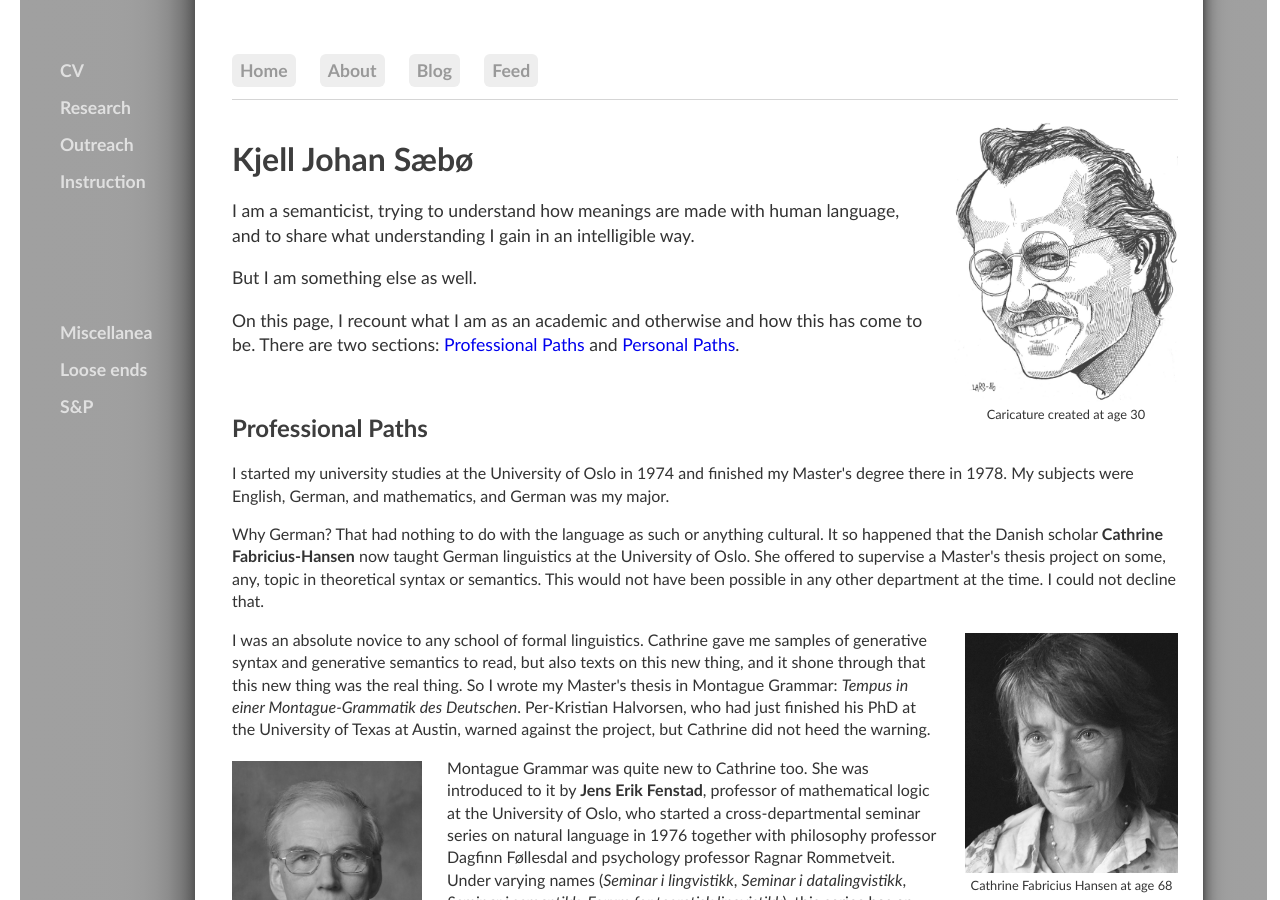
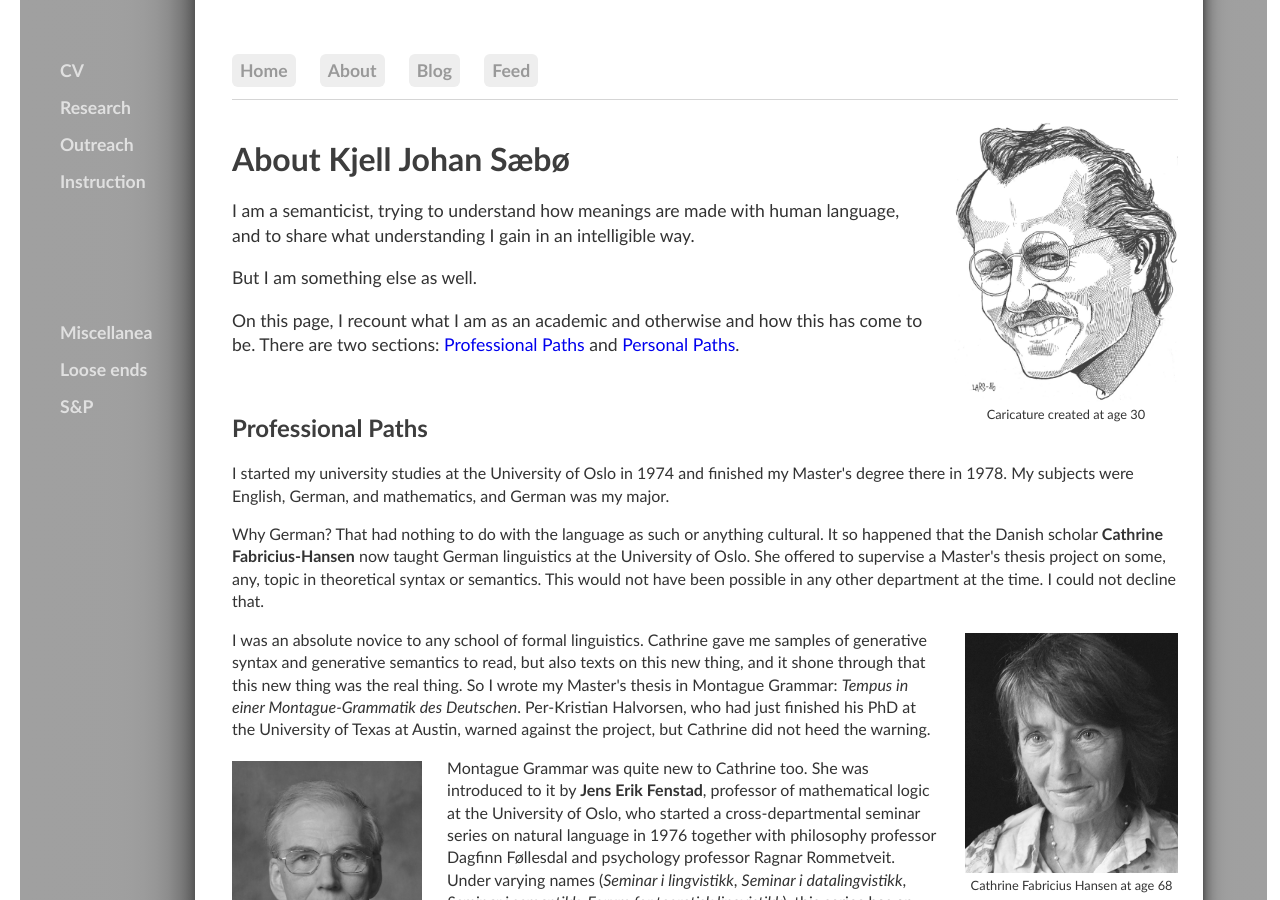
Before and after one commit to kjelljs/kjelljs.github.io, a Jekyll site: the page built from about/index.html, in a window 1280 px wide and 900 px high. Built offline with Jekyll 4.4.1, drawn with Linux system fonts in a browser that asks for light colours.

Commit message:
Update index.html

```diff
--- a/about/index.html
+++ b/about/index.html
@@ -12,7 +12,7 @@ figcaption {
 </style>
 <div style="float:right;"><figure class="rightfig"><img style="height:280px;" src="/pics/Lars86.jpg"><figcaption>Caricature created at age 30</figcaption></figure></div>
 <div class="blurb">
-	<h1>Kjell Johan Sæbø</h1>
+	<h1>About Kjell Johan Sæbø</h1>
 	<div class="ingress"><p>I am a semanticist, trying to understand how meanings are made with human language, and to share what understanding I gain in an intelligible way.</p>
 		<p>But I am something else as well.</p>
 	<p>On this page, I recount what I am as an academic and otherwise and how this has come to be. There are two sections: <a href="#acad">Professional Paths</a> and <a href="#priv">Personal Paths</a>.</p>
```
